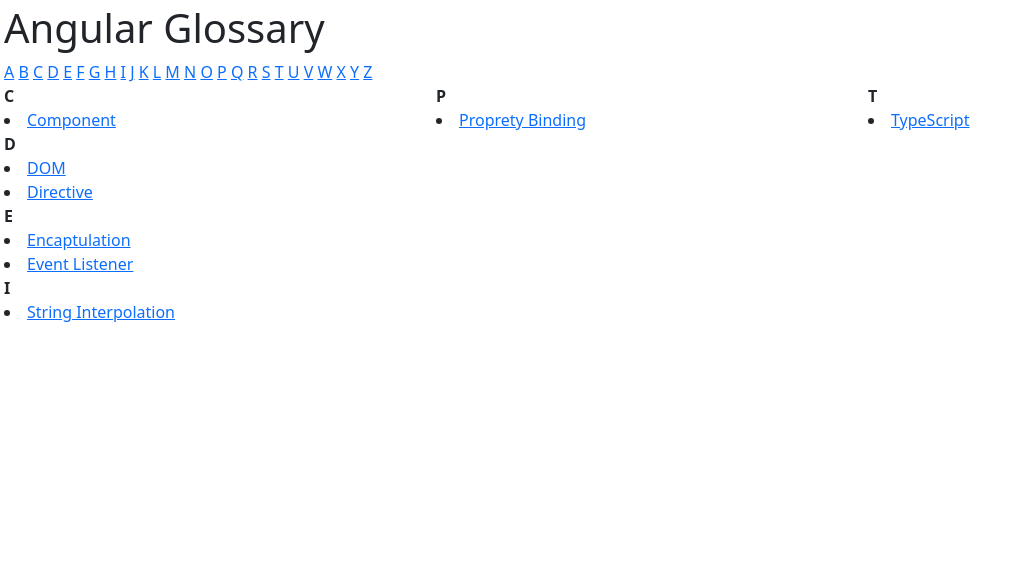
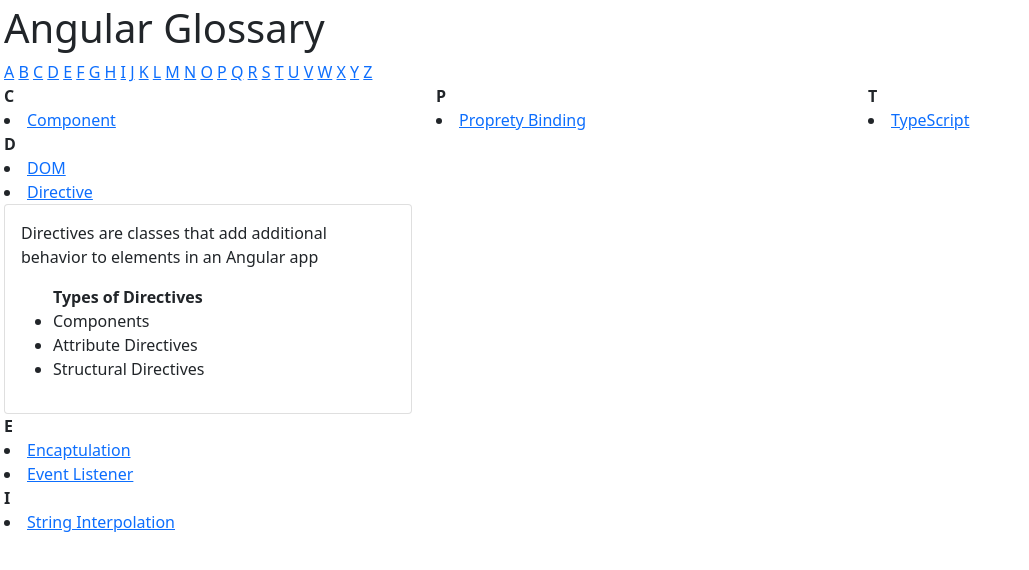
Before and after one commit to amritdhal/angular-glossary, a plain HTML site: page index.html in a window 1280 px wide. Both pictures are taken after a click on the button "Directive". Shown: the whole page, without its empty margins (0-1029 px from the left). Drawn offline with nearby package versions, Linux system fonts and the light colour scheme.

Commit message:
Intermitten Check In

```diff
--- a/index.html
+++ b/index.html
@@ -73,7 +73,22 @@
           <div class="fw-bold" id="D">D</div>
           <li><a href="https://www.w3schools.com/js/js_htmldom.asp" target="_blank">DOM</a></li>
 
-          <li><a href="#" target="_blank">Directive</a></li>
+          <li>
+            <a data-bs-toggle="collapse" href="#directive" role="button" aria-expanded="false"
+              aria-controls="directive">Directive</a>
+          </li>
+          <div class="collapse" id="directive">
+            <div class="card card-body">
+              <p>Directives are classes that add additional behavior to elements in an Angular app</p>
+              <ul><b>Types of Directives</b>
+                <li>Components</li>
+                <li>Attribute Directives</li>
+                <li>Structural Directives</li>
+
+              </ul>
+            </div>
+          </div>
+
 
           <div class="fw-bold" id="E">E</div>
           <li><a href="https://en.wikipedia.org/wiki/Encapsulation_(computer_programming)"
```
